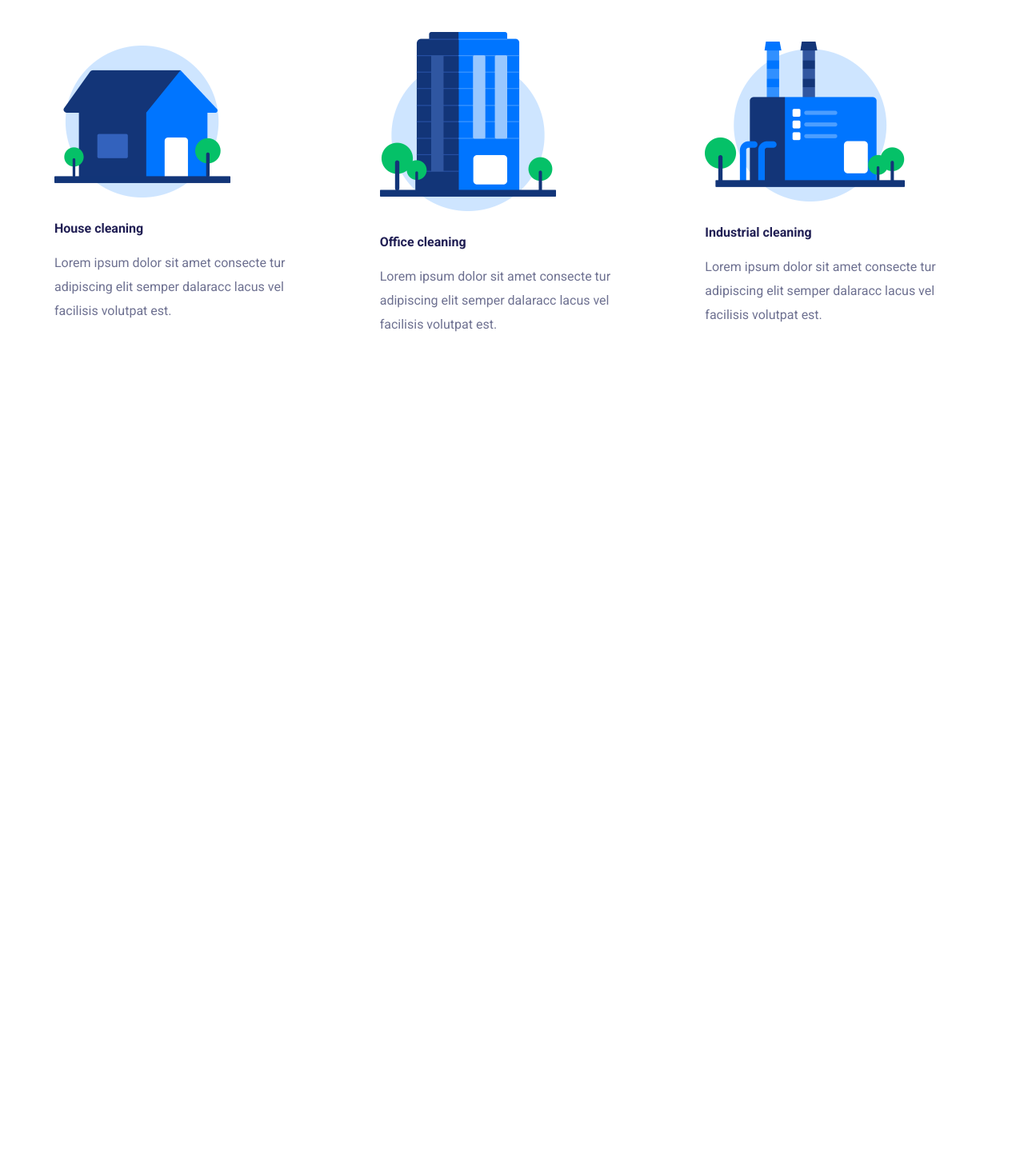
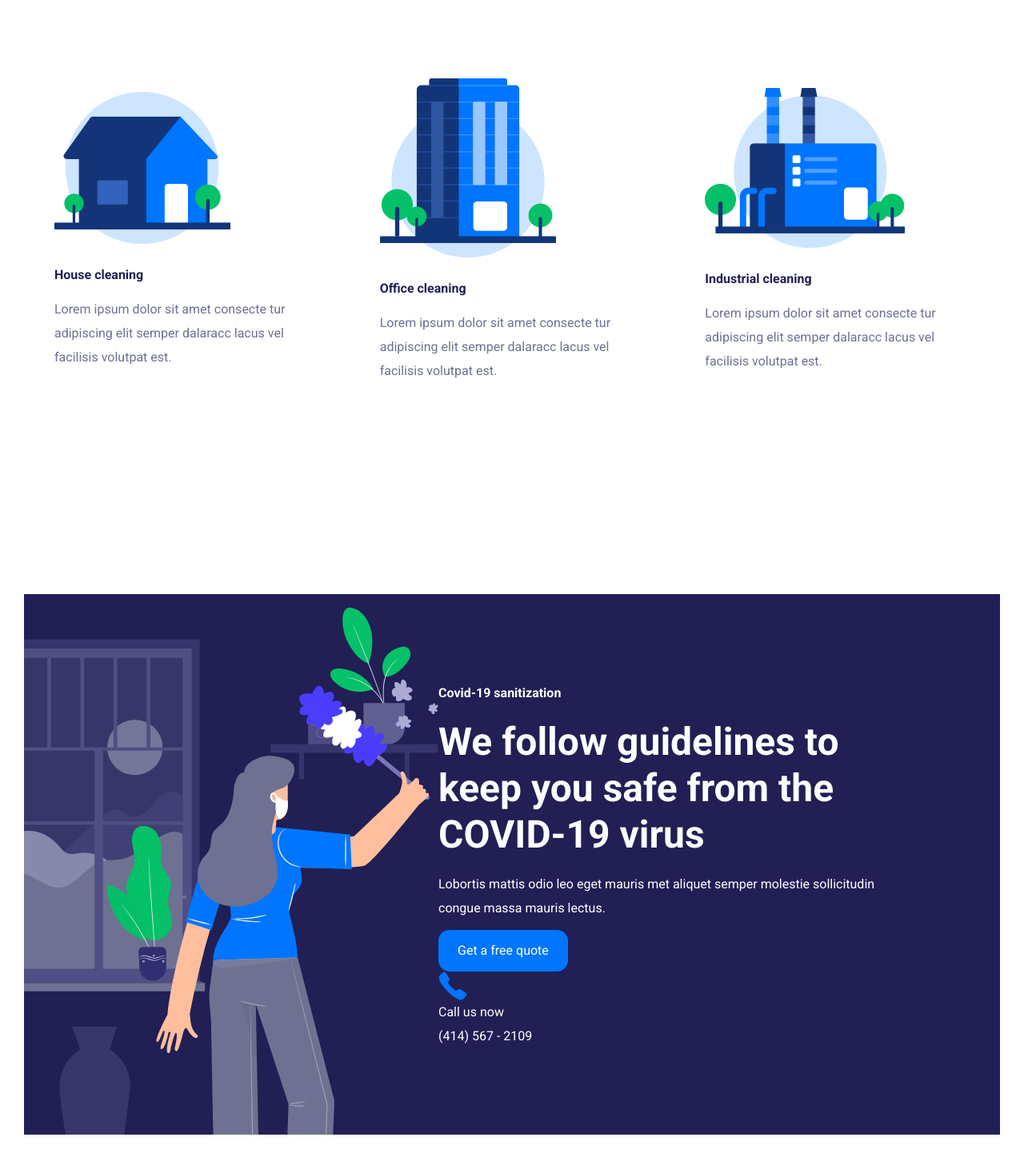
Before and after one commit to progdidi/cleaningX, a website: page app/index.html in a window 1280 px wide. Shown: the part 3707-5164 px from the top of the page at 80% size. Before the commit the page ends 4152 px from the top, so only its background shows below. Drawn offline with Linux system fonts and the light colour scheme.

Commit message:
feat: add covid section

```diff
--- a/app/index.html
+++ b/app/index.html
@@ -150,6 +150,31 @@
         </div>
     </section>
 
+    <section class="covid">
+        <div class="container">
+            <div class="covid__inner">
+                <img src="images/sanitarization.svg" alt="" class="covid__img">
+
+                <div class="covid__info">
+                    <h5 class="covid__info-subtitle">Covid-19 sanitization</h5>
+
+                    <h3 class="covid__info-title section__title">We follow guidelines to keep you safe from the COVID-19 virus</h3>
+
+                    <p class="covid__info-text">Lobortis mattis odio leo eget mauris met aliquet semper molestie sollicitudin congue massa mauris lectus.</p>
+
+                    <div class="promo__info-buttons">
+                        <button class="promo__btn active-btn">Get a free quote</button>
+                        <a href="tel:4145672109" class="promo__link">
+                            <img src="images/phone.svg" alt="call" class="promo__link-img">
+                            <p class="promo__link-text">Call us now</p>
+                            <p class="promo__link-num">(414) 567 - 2109</p>
+                        </a>
+                    </div>
+                </div>
+            </div>
+        </div>
+    </section>
+
     <script src="js/main.min.js"></script>
 </body>
 </html>
--- /dev/null
+++ b/app/scss/blocks/_covid.scss
@@ -0,0 +1,26 @@
+.covid {
+
+    color: #fff;
+    margin-bottom: 200px;
+    &__inner {
+        display: flex;
+        align-items: center;
+        background-color: var(--dark-blue-color);
+        .covid__img {
+        }
+        .covid__info {
+            max-width: 556px;
+            &-subtitle {
+                color: #fff;
+                margin-bottom: 17px;
+            }
+            &-title {
+                color: #fff;
+                margin-bottom: 18px;
+            }
+            &-text {
+                margin-bottom: 12px;
+            }
+        }
+    }
+}
--- a/app/scss/blocks/_services.scss
+++ b/app/scss/blocks/_services.scss
@@ -1,10 +1,12 @@
 .services {
+    margin-bottom: 240px;
     &__top {
         display: flex;
         justify-content: space-between;
         align-items: center;
         margin-bottom: 62px;
         .services__title {
+            max-width: 475px;
         }
         .services__btn {
         }
--- a/app/scss/style.scss
+++ b/app/scss/style.scss
@@ -7,3 +7,4 @@
 @import 'blocks/how';
 @import 'blocks/comparison';
 @import 'blocks/services';
+@import 'blocks/covid';
```
Also changed, not shown: app/css/style.min.css.
